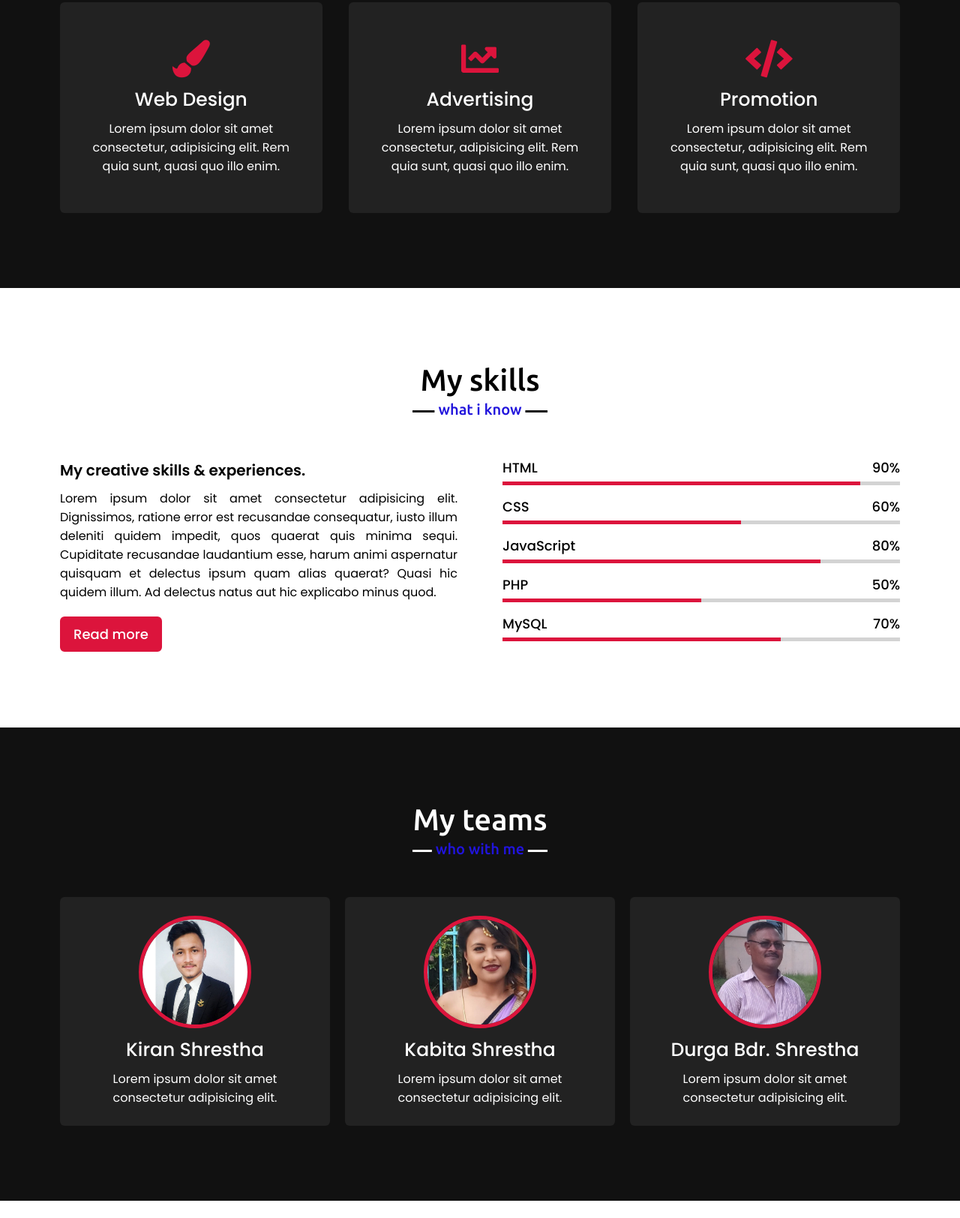
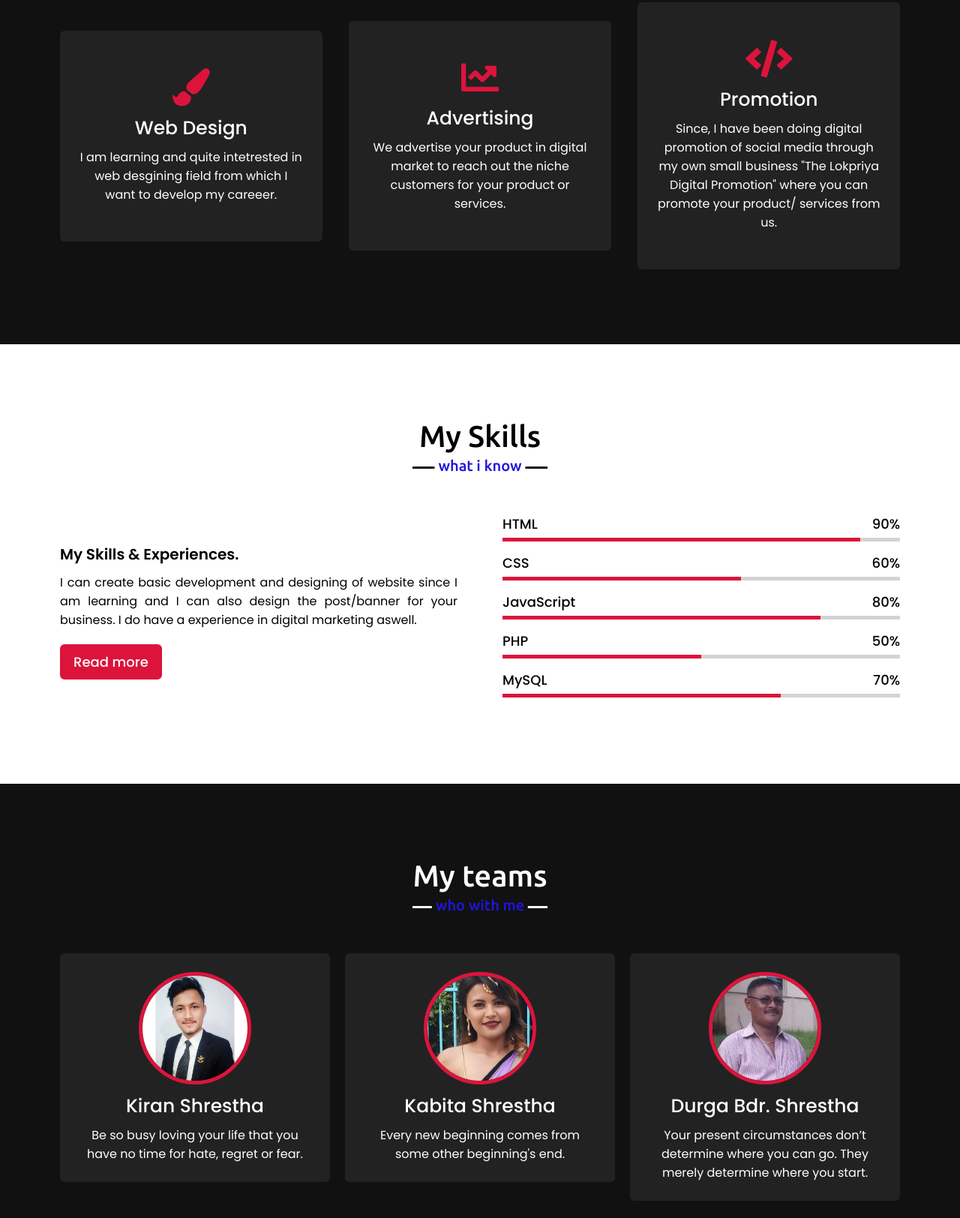
Before and after one commit to keyrunstha116/portfolio, a plain HTML site: page index.html in a window 1280 px wide. Shown: the part 1756-3380 px from the top of the page at 75% size. Drawn offline with nearby package versions, Linux system fonts and the light colour scheme.

Commit message:
Update index.html

```diff
--- a/index.html
+++ b/index.html
@@ -56,7 +56,8 @@
                 </div>
                 <div class="column right">
                     <div class="text">I'm Kiran and I'm a <span class="typing-2"></span></div>
-                    <p>Lorem ipsum dolor sit amet consectetur adipisicing elit. Quasi ut voluptatum eveniet doloremque autem excepturi eaque, sit laboriosam voluptatem nisi delectus. Facere explicabo hic minus accusamus alias fuga nihil dolorum quae. Explicabo illo unde, odio consequatur ipsam possimus veritatis, placeat, ab molestiae velit inventore exercitationem consequuntur blanditiis omnis beatae. Dolor iste excepturi ratione soluta quas culpa voluptatum repudiandae harum non.</p>
+                    <p>Nothing is impossible, the word itself says 'Im Possible'First of all thank you for a visit to my site. I am a young, energetic guy studying in a bachelor level. My hobby is to play musical instrument. Beside this, I have been
+                    providing services through my own small startup business "The Lokpriya Digital Promotion" which includes social media promotion like Facebook,Instagram,etc But my main focus is on Youtube Monetization by completing your 4k hour watchtime and 1k subscribers in organic way. So, you can contact me for any business help or support & I will be happy to assist you :)</p>
                     <a href="#">Download CV</a>
                 </div>
             </div>
@@ -72,21 +73,21 @@
                     <div class="box">
                         <i class="fas fa-paint-brush"></i>
                         <div class="text">Web Design</div>
-                        <p>Lorem ipsum dolor sit amet consectetur, adipisicing elit. Rem quia sunt, quasi quo illo enim.</p>
+                        <p>I am learning and quite intetrested in web desgining field from which I want to develop my careeer.</p>
                     </div>
                 </div>
                 <div class="card">
                     <div class="box">
                         <i class="fas fa-chart-line"></i>
                         <div class="text">Advertising</div>
-                        <p>Lorem ipsum dolor sit amet consectetur, adipisicing elit. Rem quia sunt, quasi quo illo enim.</p>
+                        <p>We advertise your product in digital market to reach out the niche customers for your product or services.</p>
                     </div>
                 </div>
                 <div class="card">
                     <div class="box">
                         <i class="fas fa-code"></i>
                         <div class="text">Promotion</div>
-                        <p>Lorem ipsum dolor sit amet consectetur, adipisicing elit. Rem quia sunt, quasi quo illo enim.</p>
+                        <p>Since, I have been doing digital promotion of social media through my own small business "The Lokpriya Digital Promotion" where you can promote your product/ services from us.</p>
                     </div>
                 </div>
                </div>
@@ -97,11 +98,11 @@
     <!-- skills section start -->
     <section class="skills" id="skills">
         <div class="max-width">
-            <h2 class="title">My skills</h2>
+            <h2 class="title">My Skills</h2>
             <div class="skills-content">
                 <div class="column left">
-                    <div class="text">My creative skills & experiences.</div>
-                    <p>Lorem ipsum dolor sit amet consectetur adipisicing elit. Dignissimos, ratione error est recusandae consequatur, iusto illum deleniti quidem impedit, quos quaerat quis minima sequi. Cupiditate recusandae laudantium esse, harum animi aspernatur quisquam et delectus ipsum quam alias quaerat? Quasi hic quidem illum. Ad delectus natus aut hic explicabo minus quod.</p>
+                    <div class="text">My Skills & Experiences.</div>
+                    <p>I can create basic development and designing of website since I am learning and I can also design the post/banner for your business. I do have a experience in digital marketing aswell.</p>
                     <a href="#">Read more</a>
                 </div>
                 <div class="column right">
@@ -154,21 +155,23 @@
                     <div class="box">
                         <img src="images/dad.jpg" alt="">
                         <div class="text">Durga Bdr. Shrestha</div>
-                        <p>Lorem ipsum dolor sit amet consectetur adipisicing elit.</p>
+                        <p>Your present circumstances don’t determine where you can go. They merely determine where you start.
+
+</p>
                     </div>
                 </div>
                 <div class="card">
                     <div class="box">
                         <img src="images/kiran.jpg" alt="">
                         <div class="text">Kiran Shrestha</div>
-                        <p>Lorem ipsum dolor sit amet consectetur adipisicing elit.</p>
+                        <p>Be so busy loving your life that you have no time for hate, regret or fear.</p>
                     </div>
                 </div>
                 <div class="card">
                     <div class="box">
                         <img src="images/kab.jpeg" alt="">
                         <div class="text">Kabita Shrestha</div>
-                        <p>Lorem ipsum dolor sit amet consectetur adipisicing elit.</p>
+                        <p>Every new beginning comes from some other beginning's end.</p>
                     </div>
                 </div>
             </div>
@@ -182,7 +185,7 @@
             <div class="contact-content">
                 <div class="column left">
                     <div class="text">Get in Touch</div>
-                    <p>Lorem, ipsum dolor sit amet consectetur adipisicing elit. Dignissimos harum corporis fuga corrupti. Doloribus quis soluta nesciunt veritatis vitae nobis?</p>
+                    <p>You can contact us for any business related like social media promotion (Facebook,Youtube,Instagram) or if you are looking for basic online job from where you can earn passive money, get in touch with us :)</p>
                     <div class="icons">
                         <div class="row">
                             <i class="fas fa-user"></i>
```
